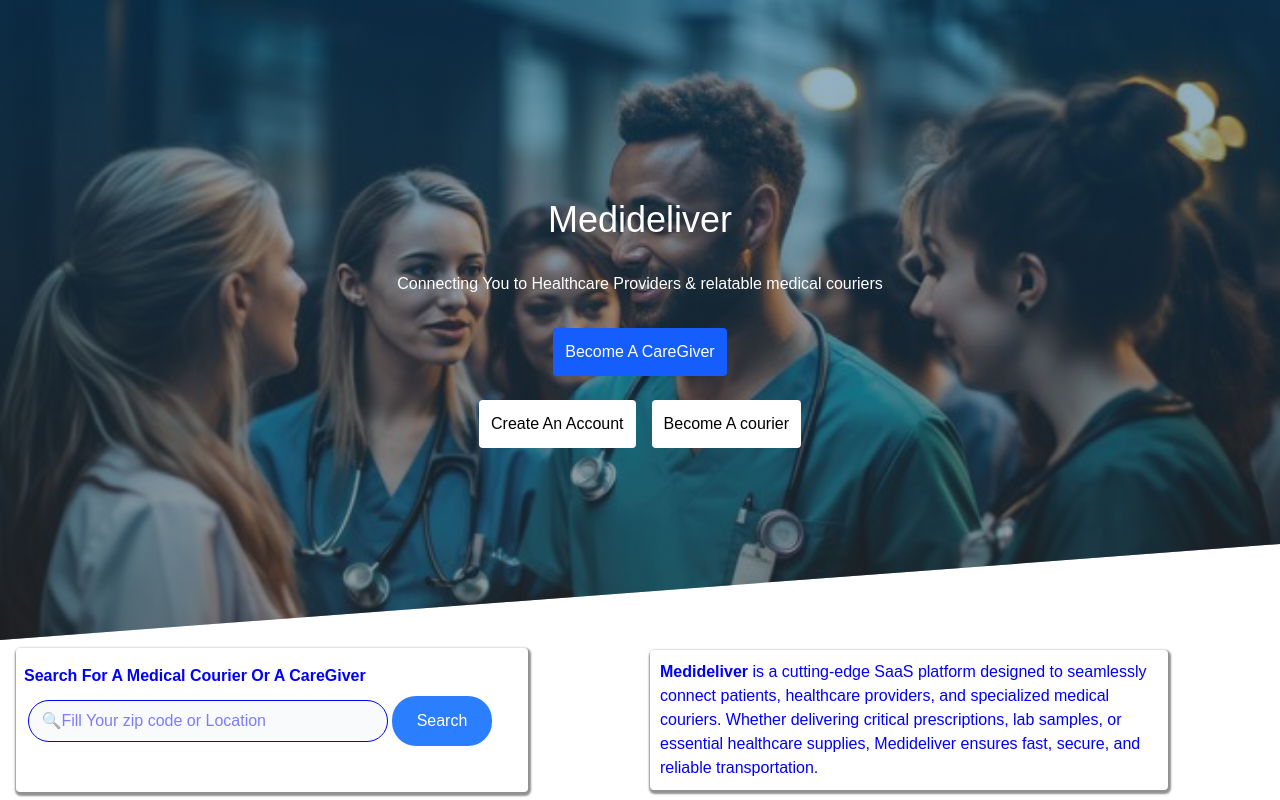
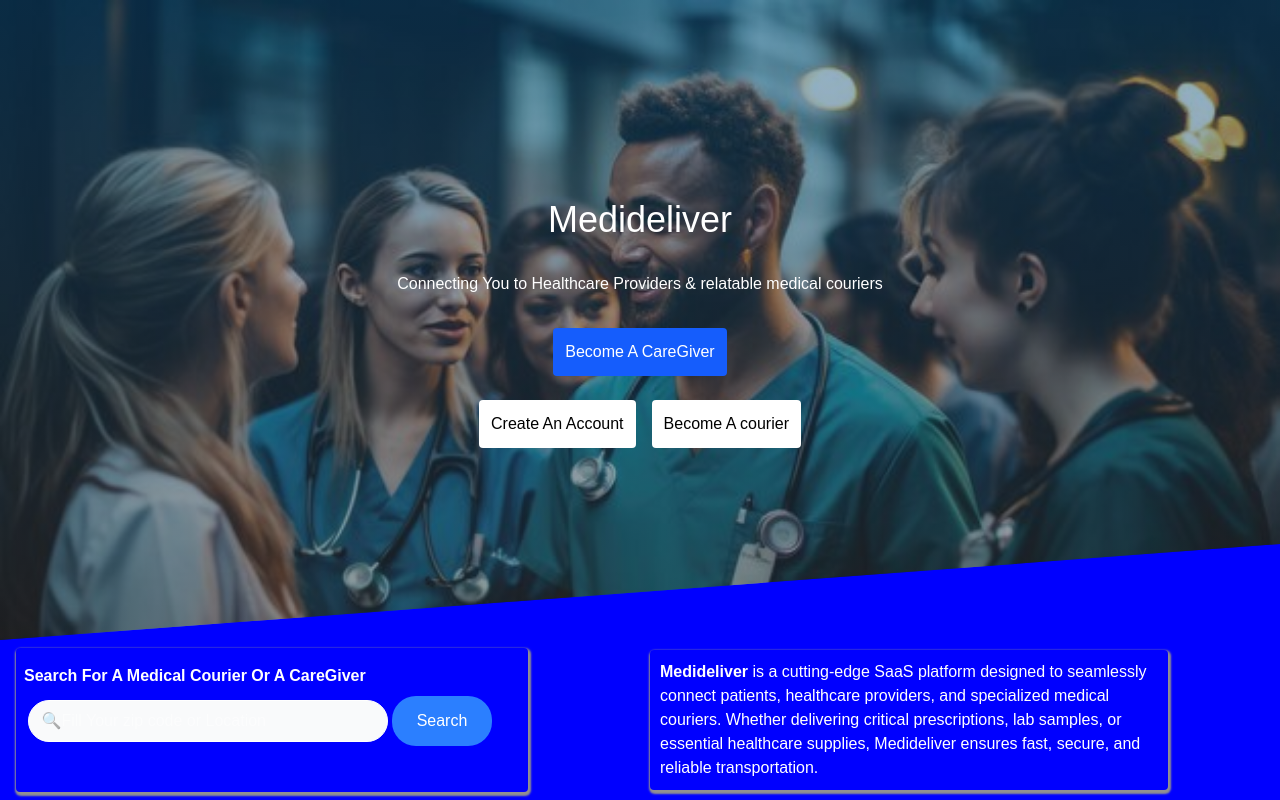
Before and after one commit to MUNACHIW/Medideliver, a Next.js app: page / in a window 1280 px wide. Shown: the top 800 px of the page. Built offline with nearby package versions, Linux system fonts and the light colour scheme.

Commit message:
design rebrand

```diff
--- a/src/app/globals.css
+++ b/src/app/globals.css
@@ -1,8 +1,8 @@
 @import "tailwindcss";
 
 :root {
-  --background:#ffffff;
-  --foreground:blue ;
+  --background:blue;
+  --foreground:#ffffff ;
 }
 
 @theme inline {
```
